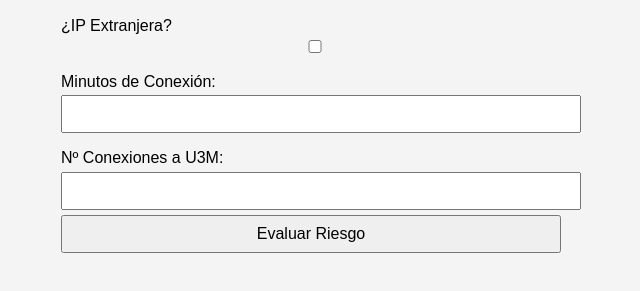
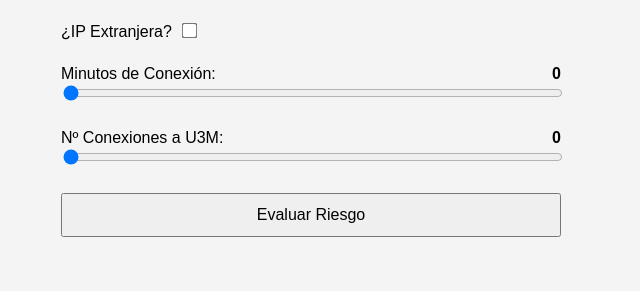
Before and after one commit to joelibaceta/binary-intruder-model, a plain HTML site: page index.html in a window 1280 px wide. Shown: the part 83-374 px from the top of the page, without its empty margins (329-969 px from the left). Drawn offline with Linux system fonts and the light colour scheme.

Commit message:
move to ranges

```diff
--- a/index.html
+++ b/index.html
@@ -16,13 +16,24 @@
     }
     label {
       display: block;
-      margin-top: 1em;
+      margin-top: 1.5em;
     }
-    input, button {
+    input[type="range"] {
       width: 100%;
-      padding: 0.5em;
+    }
+    input[type="checkbox"] {
+      transform: scale(1.2);
+      margin-left: 0.5em;
+    }
+    .value {
+      font-weight: bold;
+      float: right;
+    }
+    button {
+      width: 100%;
+      padding: 0.7em;
       font-size: 1em;
-      margin-top: 0.3em;
+      margin-top: 1.5em;
     }
     .resultado {
       margin-top: 2em;
@@ -45,13 +56,13 @@
   </label>
 
   <label>
-    Minutos de Conexión:
-    <input type="number" id="minutosConexion" min="0" step="1">
+    Minutos de Conexión: <span id="minutosVal" class="value">0</span>
+    <input type="range" id="minutosConexion" min="0" max="120" value="0" oninput="document.getElementById('minutosVal').textContent = this.value">
   </label>
 
   <label>
-    Nº Conexiones a U3M:
-    <input type="number" id="nConexiones" min="0" step="1">
+    Nº Conexiones a U3M: <span id="conexVal" class="value">0</span>
+    <input type="range" id="nConexiones" min="0" max="50" value="0" oninput="document.getElementById('conexVal').textContent = this.value">
   </label>
 
   <button onclick="predecir()">Evaluar Riesgo</button>
@@ -60,7 +71,6 @@
 
   <script>
     function predecir() {
-    // Coeficientes reales del modelo de regresión logística
       const beta0 = 0.8813;
       const beta_ip = 1.5883;
       const beta_min = -0.1803;
@@ -70,7 +80,6 @@
       const min = parseFloat(document.getElementById("minutosConexion").value || 0);
       const conex = parseFloat(document.getElementById("nConexiones").value || 0);
 
-    // Modelo logístico
       const z = beta0 + beta_ip * ip + beta_min * min + beta_conex * conex;
       const proba = 1 / (1 + Math.exp(-z));
 
```
Lines whose indentation alone changed are shown as unchanged.
